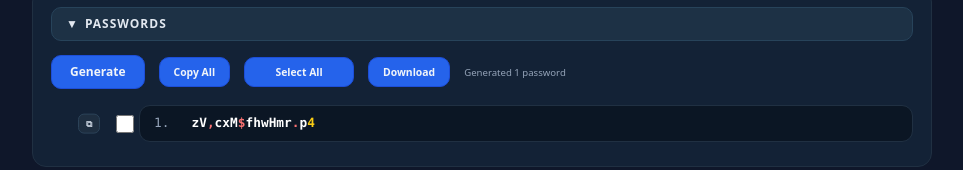
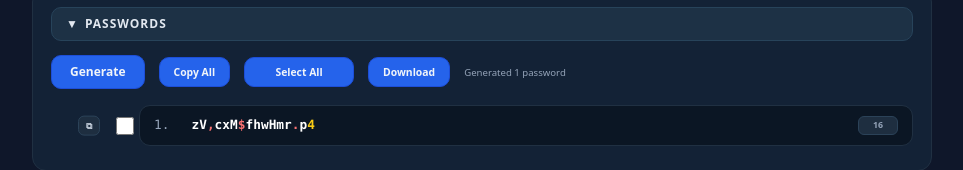
Before and after one commit to keteague/PassGen, a plain HTML site: page index.html in a window 1280 px wide. Both pictures are taken after a click on the button "Generate". Shown: the part 850-1020 px from the top of the page, without its empty margins (158-1121 px from the left). Drawn offline with Linux system fonts and the light colour scheme.

Commit message:
feat: display generated password length badge on each item

```diff
--- a/index.html
+++ b/index.html
@@ -134,6 +134,7 @@
 			.pw-output{margin-top:16px;font:600 .95rem/1.2 ui-monospace,Consolas,monospace;background:#0b1624;border:1px solid #203042;padding:14px 16px;border-radius:12px;min-height:48px;word-break:break-all;}
 			.pw-list{counter-reset:pw;list-style:none;margin:16px 0 0;padding:0 0 0 88px;display:flex;flex-direction:column;gap:10px;position:relative;}
 			.pw-list li{counter-increment:pw;background:#0b1624;border:1px solid #203042;padding:10px 14px;border-radius:11px;font:600 .8rem/1.15 ui-monospace,Consolas,monospace;display:flex;align-items:center;position:relative;gap:12px;}
+				.pw-list li .pw-len{margin-left:auto;font:600 .55rem/1 system-ui;background:#1e2e40;border:1px solid #2b4258;color:#94a3b8;padding:4px 6px;border-radius:6px;min-width:26px;text-align:center;}
 			.pw-list li::before{content:counter(pw) '.';color:#94a3b8;font-weight:500;margin-right:10px;}
 			.copy-icon{position:absolute;left:-62px;top:50%;transform:translateY(-50%);background:#1e2e40;border:1px solid #2b4258;color:#cbd5e1;font:600 .55rem/1 system-ui;padding:5px 7px;border-radius:6px;cursor:pointer;display:inline-flex;align-items:center;justify-content:center;}
 			.pw-select{position:absolute;left:-24px;top:50%;transform:translateY(-50%);width:18px;height:18px;cursor:pointer;margin:0;padding:0;vertical-align:middle;box-sizing:border-box;}
@@ -442,7 +443,15 @@
 							}
 							return frag;
 						}
-						list.forEach(pw=>{ const li=document.createElement('li'); const copy=document.createElement('button'); copy.type='button'; copy.className='copy-icon'; copy.textContent='⧉'; const cb=document.createElement('input'); cb.type='checkbox'; cb.className='pw-select'; cb.setAttribute('aria-label','Select password'); const span=document.createElement('span'); span.setAttribute('aria-label','Password'); span.appendChild(colorize(pw)); copy.addEventListener('click',()=>{ navigator.clipboard.writeText(pw).then(()=>{ copy.textContent='✔'; setTimeout(()=>copy.textContent='⧉',900); }); }); li.append(copy, cb, span); pwOutput.appendChild(li); });
+						list.forEach(pw=>{
+							const li=document.createElement('li');
+							const copy=document.createElement('button'); copy.type='button'; copy.className='copy-icon'; copy.textContent='⧉';
+							const cb=document.createElement('input'); cb.type='checkbox'; cb.className='pw-select'; cb.setAttribute('aria-label','Select password');
+							const span=document.createElement('span'); span.setAttribute('aria-label','Password'); span.appendChild(colorize(pw));
+							const len=document.createElement('span'); len.className='pw-len'; len.textContent=pw.length; len.setAttribute('aria-label','Password length');
+							copy.addEventListener('click',()=>{ navigator.clipboard.writeText(pw).then(()=>{ copy.textContent='✔'; setTimeout(()=>copy.textContent='⧉',900); }); });
+							li.append(copy, cb, span, len); pwOutput.appendChild(li);
+						});
 						updateSelectAllButton();
 					}
 					if(genStatus) genStatus.textContent=`Generated ${list.length} password${list.length!==1?'s':''}`;
```
